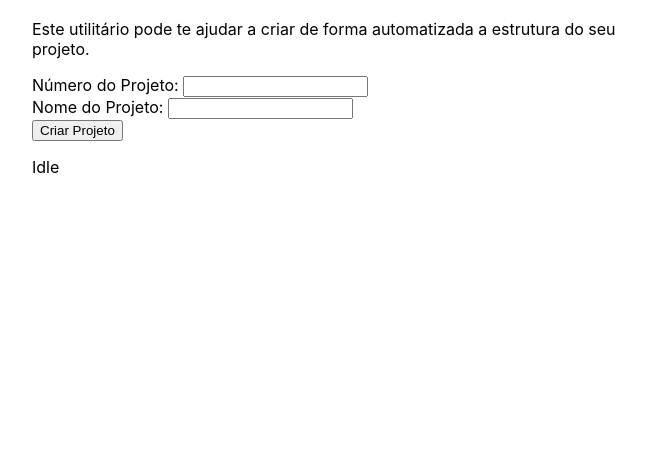
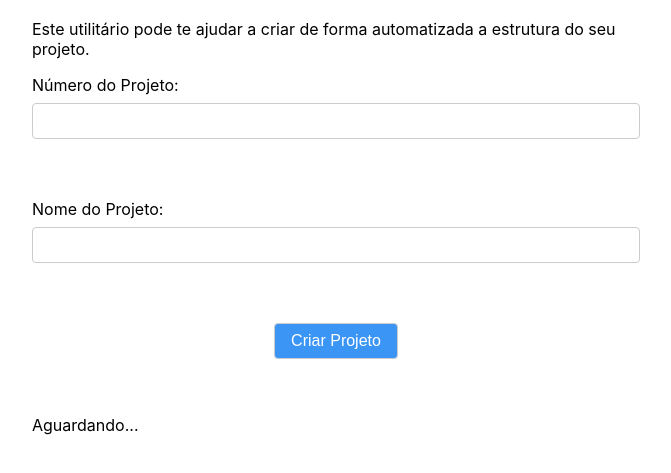
Before and after one commit to DankoCaboski/project-struct-generator, an Electron app: page src/index.html in a window 800 px wide. Shown: the part 95-568 px from the top of the page, without its empty margins (64-735 px from the left). Drawn offline with Linux system fonts and the light colour scheme.

Commit message:
Update index.css

```diff
--- a/src/index.css
+++ b/src/index.css
@@ -5,3 +5,39 @@ body {
   max-width: 38rem;
   padding: 2rem;
 }
+
+form {
+  display: grid;
+  align-items: center;
+}
+
+label {
+  margin-bottom: 0.5rem;
+}
+
+input {
+  border: 1px solid #ccc;
+  border-radius: 0.25rem;
+  font-size: 1rem;
+  padding: 0.5rem;
+  width: auto;
+  margin-bottom: 5vh;
+}
+
+input[type='submit'] {
+  padding: 0.5rem 1rem;
+  background-color: #3b95f5;
+  color: white;
+  cursor: pointer;
+  text-align: center;
+  width: auto;
+}
+
+input[type='submit']:hover {
+  background-color: #054283;
+}
+
+#submitRegion {
+  display: grid;
+  justify-content: center;
+}
--- a/src/index.html
+++ b/src/index.html
@@ -15,8 +15,12 @@
         <label for="projectName">Nome do Projeto:</label>
         <input type="text" id="projectName" name="projectName" required />
         <br />
-        <input type="submit" value="Criar Projeto" />
-        <p id="message">Idle</p>
+        <div id="submitRegion">
+            <input type="submit" value="Criar Projeto" />
+        </div>
     </form>
+    <div id="status"></div>
+        <p id="message">Aguardando...</p>
+    </div>
   </body>
 </html>
```
Also changed, not shown: src/preload.js (+6 -4 lines).
